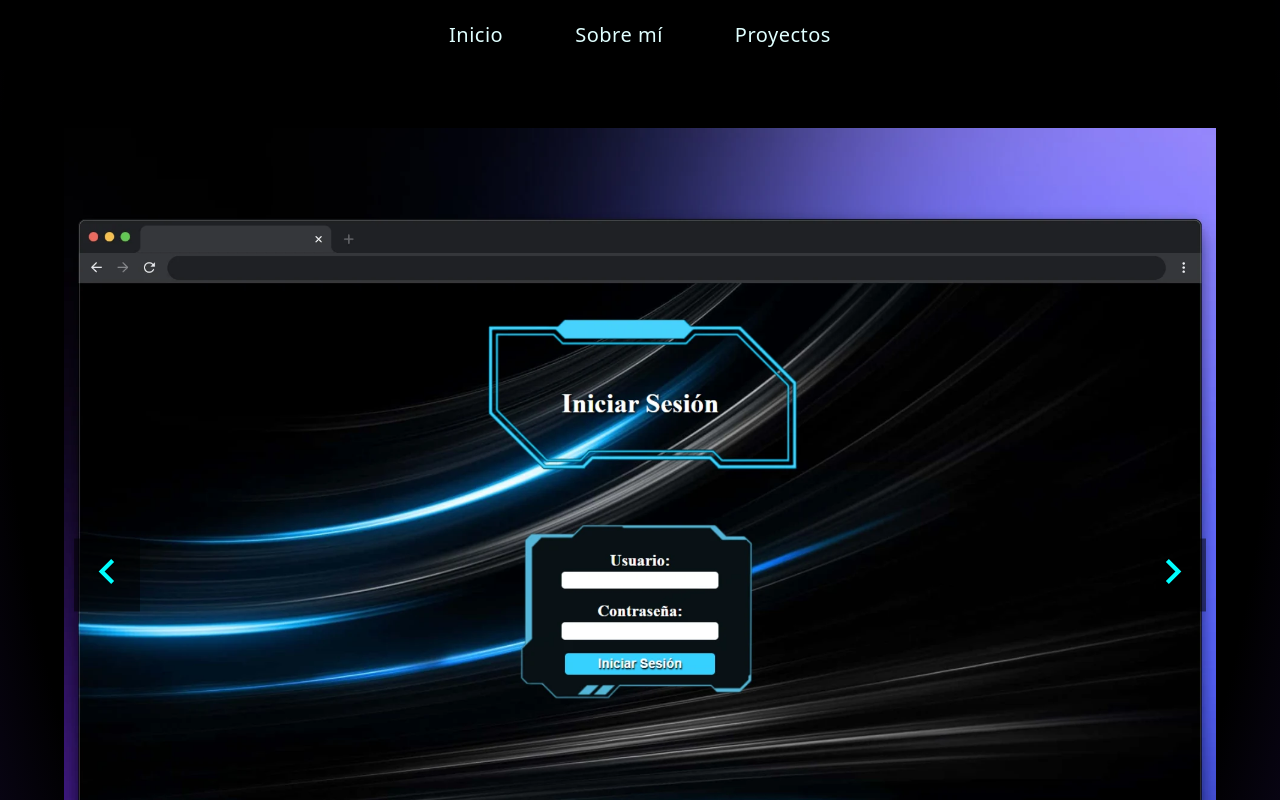
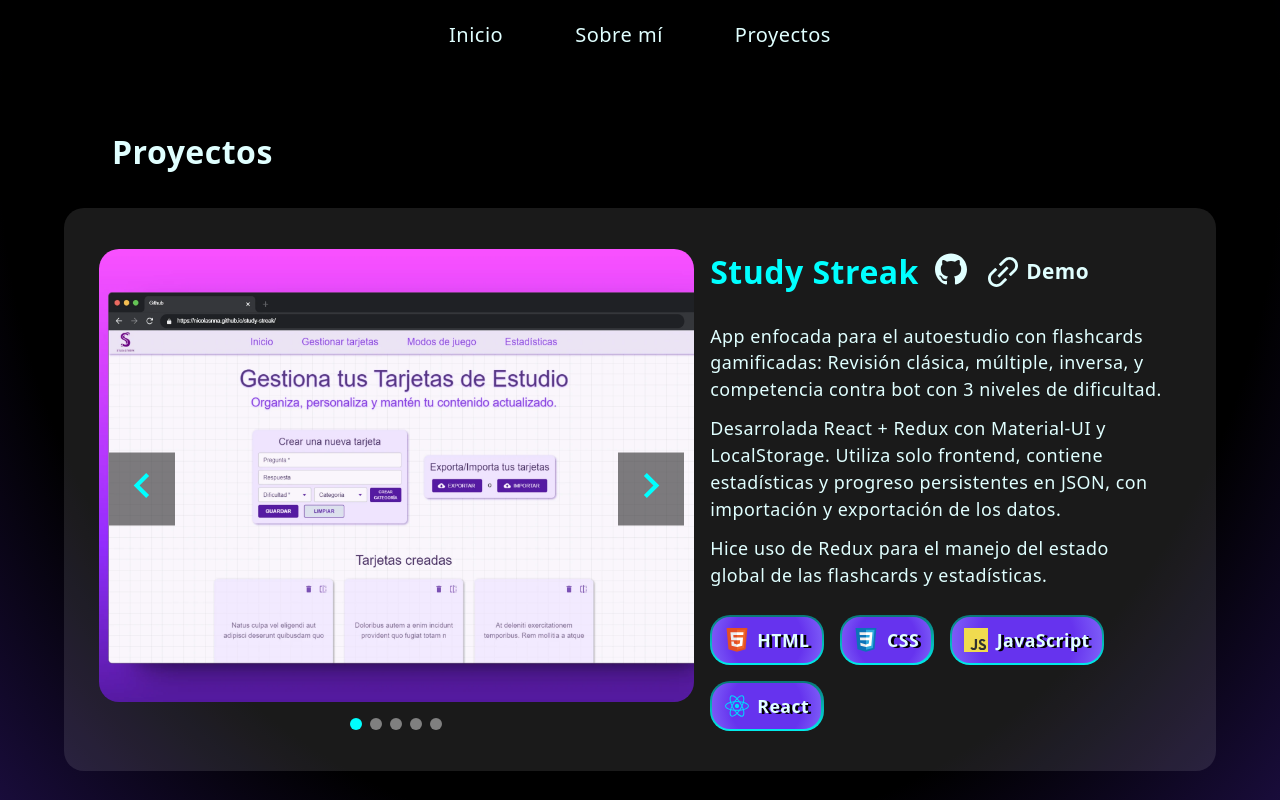
Before and after one commit to nicolasnna/porfolio-web-react, a React (Vite) app: page /projects in a window 1280 px wide. Shown: the top 800 px of the page. Built offline with nearby package versions, Linux system fonts and the light colour scheme; a web font is replaced by a local one.

Commit message:
feat: :sparkles: Mejora el componente Carousel con navegación cíclica y optimiza la carga de imágenes en ItemProject

```diff
--- a/src/components/Carousel/Carousel.css
+++ b/src/components/Carousel/Carousel.css
@@ -37,11 +37,12 @@
   justify-content: center;
   margin-top: 1rem;
   gap: 0.5rem;
+  user-select: none;
 }
 
 .carousel-dot {
-  width: 8px;
-  height: 8px;
+  width: 12px;
+  height: 12px;
   border-radius: 50%;
   background: gray;
   border: none;
--- a/src/components/Carousel/Carousel.jsx
+++ b/src/components/Carousel/Carousel.jsx
@@ -33,8 +33,20 @@ export function Carousel({
     trackRef.current.style.transform = `translateX(-${offset}px)`;
   };
 
-  const prev = () => goTo(currentIndex - 1);
-  const next = () => goTo(currentIndex + 1);
+  const prev = () => {
+    if (currentIndex === 0) {
+      goTo(totalPages - 1);
+      return;
+    }
+    goTo(currentIndex - 1);
+  };
+  const next = () => {
+    if (currentIndex === totalPages - 1) {
+      goTo(0);
+      return;
+    }
+    goTo(currentIndex + 1);
+  };
 
   return (
     <div className="carousel-container">
--- a/src/components/Item/ItemProject.jsx
+++ b/src/components/Item/ItemProject.jsx
@@ -25,7 +25,7 @@ export default function ItemProject({ project }) {
             slidesPerView={1}
             spacing={0}
             renderSlide={(image) => (
-              <img style={{ width: "100%" }} src={image} />
+              <img style={{ width: "100%" }} src={image} loading="lazy" />
             )}
           />
         }
--- a/src/pages/ProjectsPage.jsx
+++ b/src/pages/ProjectsPage.jsx
@@ -7,32 +7,14 @@ import UpIcon from "@mui/icons-material/KeyboardArrowUp"
 import ItemProject from "@components/Item/ItemProject"
 import * as constants from "@utils/constants"
 import { Container } from "@mui/material"
-import { Carousel } from "../components/Carousel/Carousel"
 
 const ProjectsPage = () => {
   const visibleState = useVisible("hidden")
-
-  const images = [
-    "/webpuma/webpuma-1.webp",
-    "/webpuma/webpuma-2.webp",
-    "/webpuma/webpuma-3.webp",
-    "/webpuma/webpuma-4.webp",
-    "/webpuma/webpuma-5.webp",
-    "/webpuma/webpuma-6.webp",
-  ]
 
   return (
     <>
       <NavBar />
       <Container>
-        <Carousel
-          slides={images}
-          slidesPerView={1}
-          spacing={20}
-          renderSlide={(image) => (
-            <img style={{ width: "100%" }} src={image} />
-          )}
-        />
         <section>
           <Stack
             direction={"row"}
```
